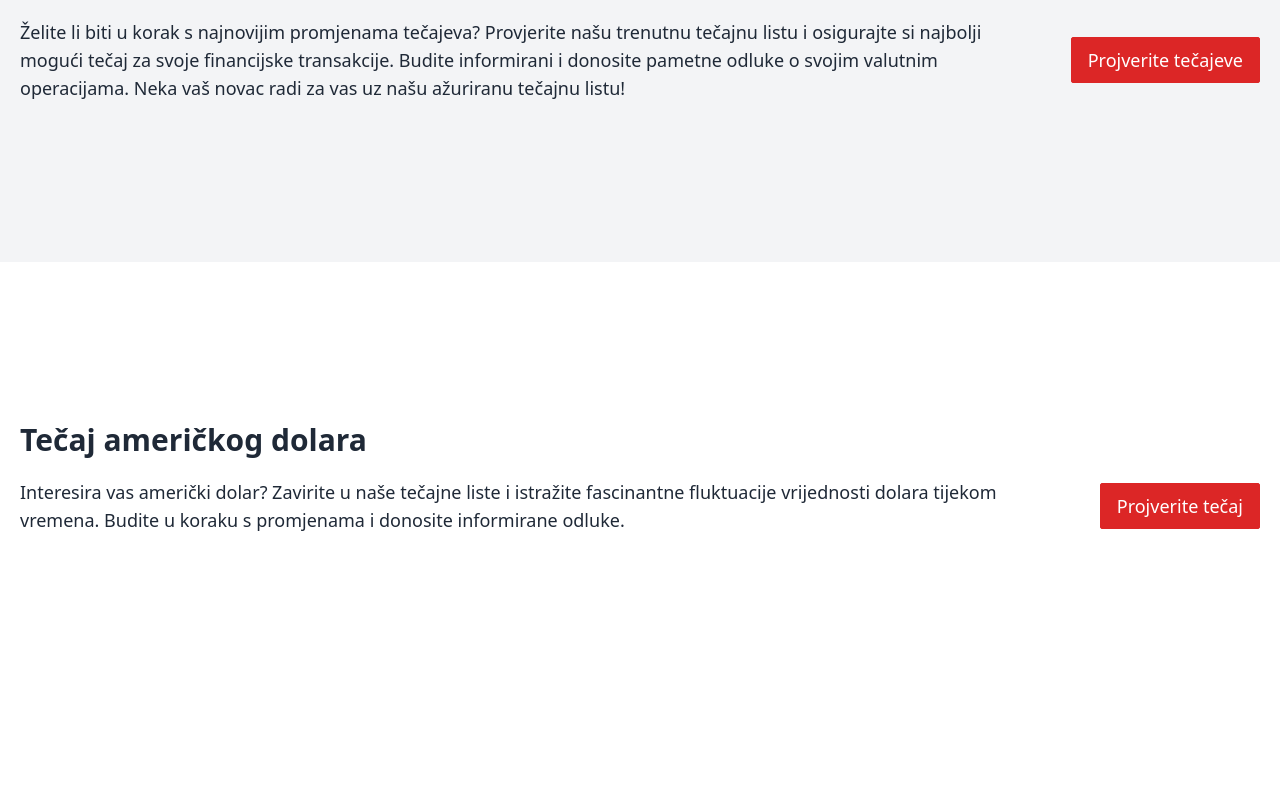
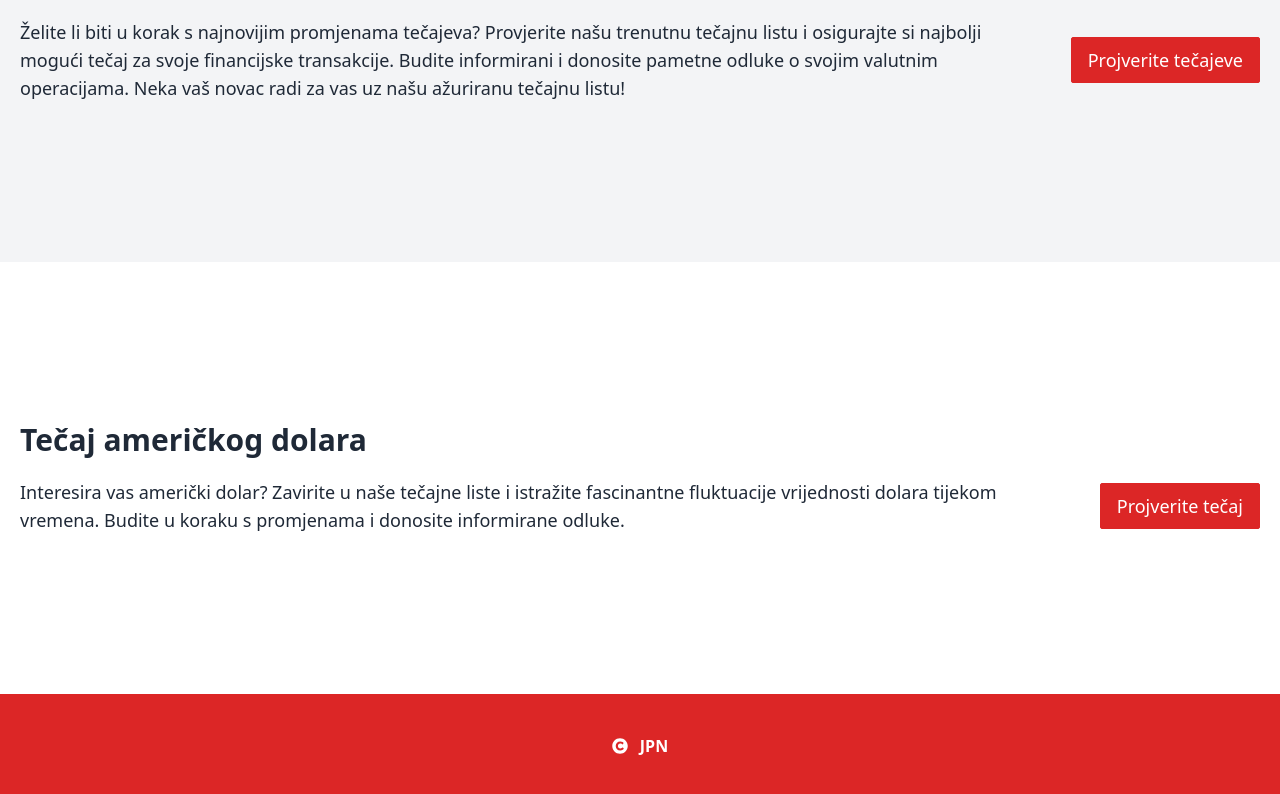
Before and after one commit to Zack1808/hnb_exchange_rate_lists, a React (Vite) app: page / in a window 1280 px wide. Shown: the part 998-1792 px from the top of the page. Before the commit the page ends 1692 px from the top, so only its background shows below. Built offline with nearby package versions, Linux system fonts and the light colour scheme.

Commit message:
Added the footer

```diff
--- a/src/App.tsx
+++ b/src/App.tsx
@@ -6,6 +6,7 @@ import ExchangeRatePage from "./pages/ExchangeRatePage";
 import HistoryRatePage from "./pages/HistoryRatePage";
 
 import Navbar from "./components/Navbar";
+import Footer from "./components/Footer";
 
 const App: React.FC = () => {
   return (
@@ -17,6 +18,7 @@ const App: React.FC = () => {
         <Route path="/povijest/:currency" element={<HistoryRatePage />} />
         <Route path="/povijest/:currency/:date" element={<HistoryRatePage />} />
       </Routes>
+      <Footer />
     </BrowserRouter>
   );
 };
--- /dev/null
+++ b/src/components/Footer.tsx
@@ -0,0 +1,12 @@
+import React from "react";
+import { FaCopyright } from "react-icons/fa";
+
+const Footer: React.FC = () => {
+  return (
+    <footer className="bg-red-600 text-white flex justify-center items-center px-3 py-10 font-semibold gap-3">
+      <FaCopyright /> JPN
+    </footer>
+  );
+};
+
+export default Footer;
```
